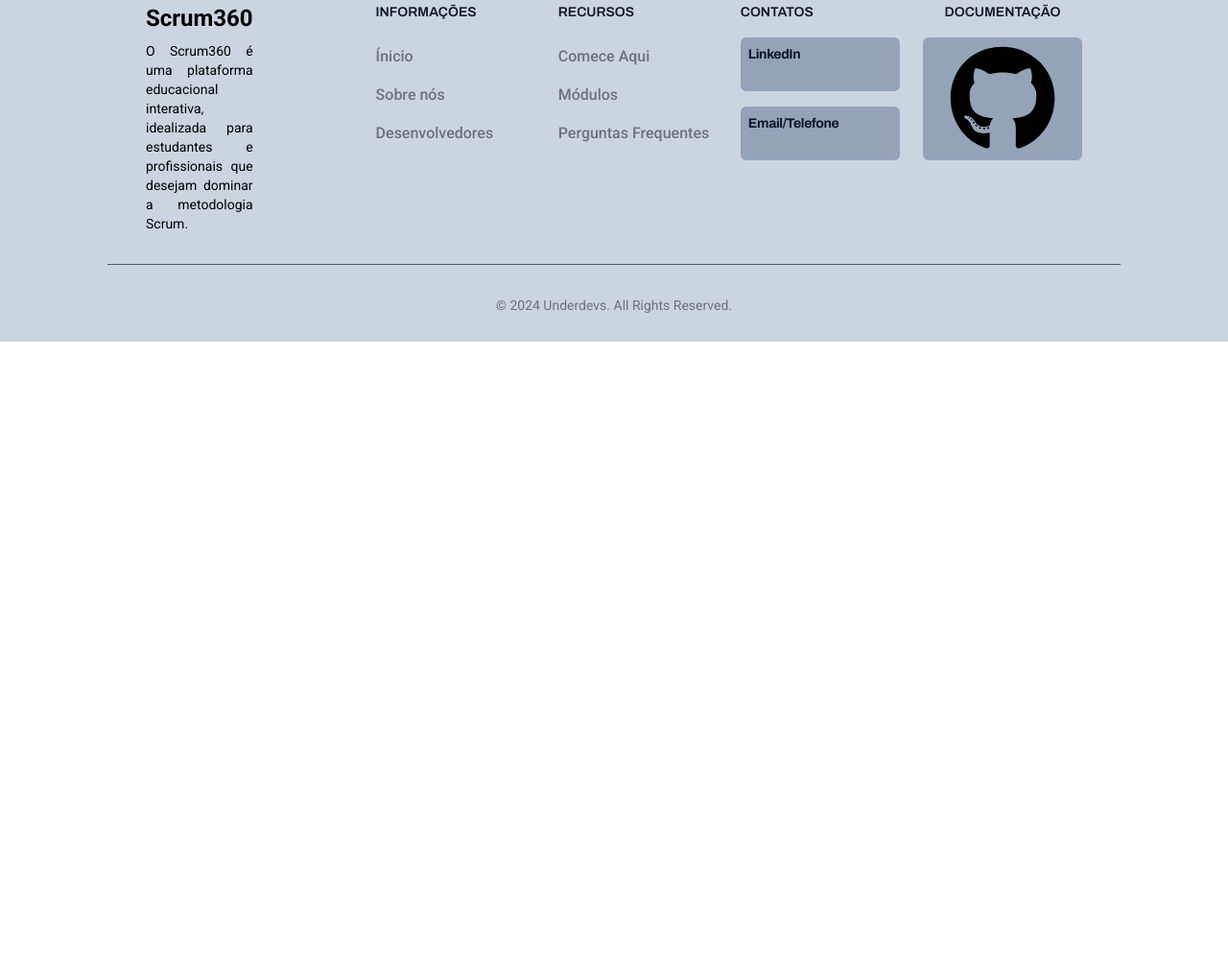
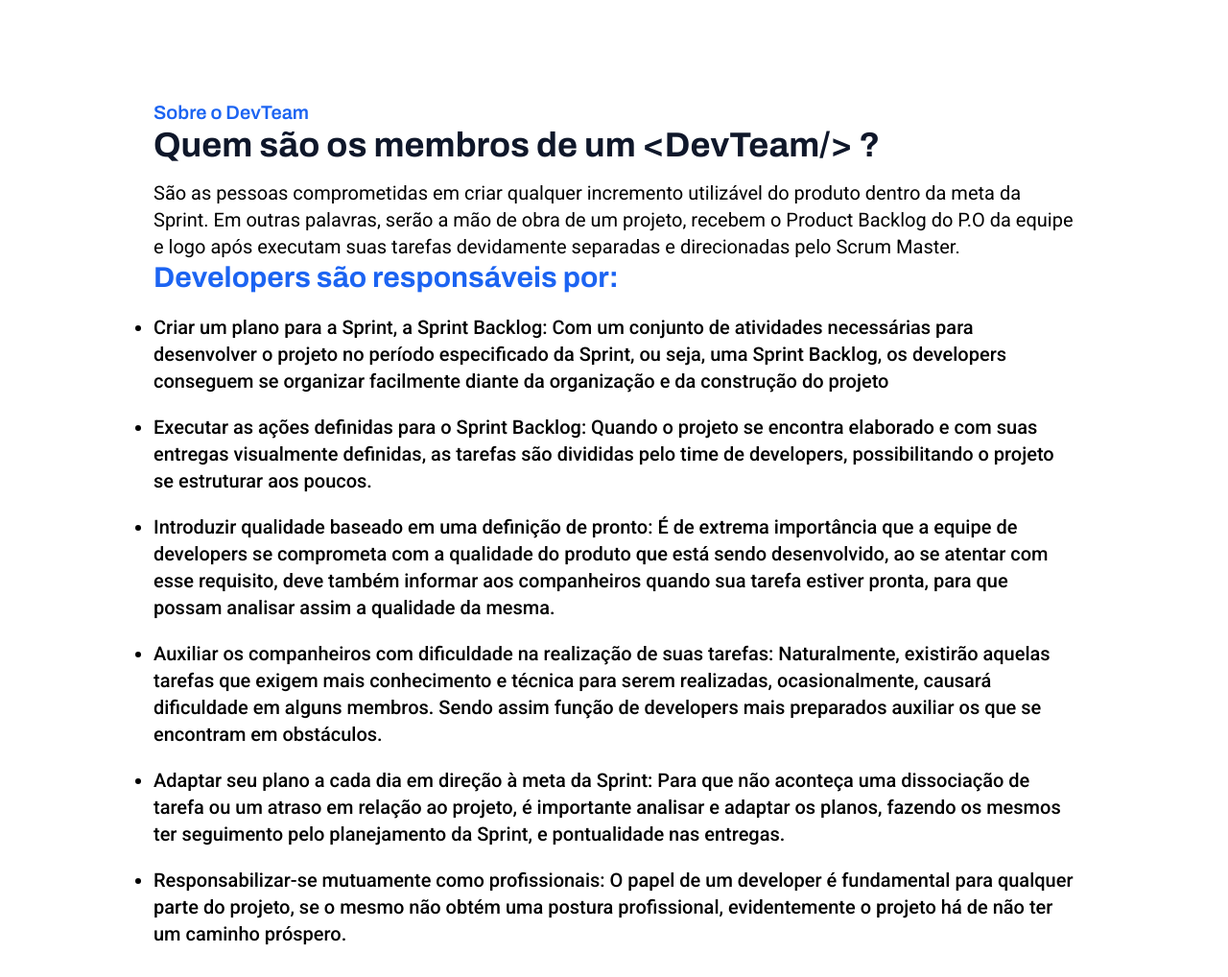
Before and after one commit to davihelisson/FATEC-API-Under_Devs, a website: page src/DevTeamTail.html in a window 1280 px wide. Shown: the part 834-1852 px from the top of the page at 96% size. Before the commit the page ends 1190 px from the top, so only its background shows below. Drawn offline with nearby package versions, Linux system fonts and the light colour scheme.

Commit message:
Att do conteudo DevTeam + Funcionalidade Botoes Inicio e Comece Aqui

```diff
--- a/src/DevTeamTail.html
+++ b/src/DevTeamTail.html
@@ -6,7 +6,13 @@
     <title>Dev Team</title>
     <link href="./output.css" rel="stylesheet">
     <link href="https://cdn.jsdelivr.net/npm/flowbite@2.5.2/dist/flowbite.min.css" rel="stylesheet" />
+    <style>
+        html {
+          scroll-behavior: smooth;
+        }
+      </style>
 </head>
+<div id="section2"></div>
 <body class="flex flex-col min-w-fit min-h-screen box-border max-w-screen-xl w-screen">
 <!-- Cabeçalho da página -->
 <nav class="flex-auto bg-slate-100 w-screen sticky z-20 top-0 start-0 text-slate-900 shadow-xl border-b border-slate-400">
@@ -17,7 +23,7 @@
         </div>
         <div class="flex-auto">
             <ul class="flex flex-row gap-4 justify-around">
-                <a href="#">
+                <a href="/src/index.html">
                     <li class="h-14 w-20 px-2 flex items-center justify-center hover:bg-slate-900 hover:text-white">
                         Home
                     </li>
@@ -74,16 +80,54 @@
         </h1>
         <p class="mt-4 text-lg font-light text-gray-200">Um guia completo sobre o funcionamento da equipe de desenvolvimento.</p>
         <div class="flex flex-row justify-evenly w-full pt-8 mx-6 lg:justify-center lg:gap-6">
-            <a href="" class="px-4 py-2 rounded-lg font-medium text-white bg-gradient-to-r from-blue-500 via-blue-600 to-blue-700 hover:bg-gradient-to-br">Comece Aqui</a>
-            <a href="" class="px-4 py-2 rounded-lg text-white border flex gap-2 items-center">
-                Saiba Mais
-                <svg class="w-4 h-4 text-white" aria-hidden="true" xmlns="http://www.w3.org/2000/svg" fill="none" viewBox="0 0 14 10">
+            <a href="#section1" class="px-4 py-2 rounded-lg font-medium text-white bg-gradient-to-r from-blue-500 via-blue-600 to-blue-700 hover:bg-gradient-to-br">Comece Aqui</a>
                     <path stroke="currentColor" stroke-linecap="round" stroke-linejoin="round" stroke-width="2" d="M1 5h12m0 0L9 1m4 4L9 9"></path>
                 </svg>
             </a>
         </div>
     </div>
 </section>
+
+    <!--MainContent-->
+    <div id="section1"></div>
+    <main class="flex-auto flex flex-col items-center justify-center w-full px-24 gap-0 mb-24 lg:py-0 lg:gap-4">
+        <div class="flex-auto flex justify-between items-center w-full gap-32 px-16 pt-32 lg:flex-nowrap md:flex-wrap">
+            <div class="flex-auto">
+                <h2 class="text-xl font-semibold text-blue-600">
+                    Sobre o DevTeam
+                </h2>
+                <h1 class='text-4xl text-slate-900 font-bold mb-4'>
+                    Quem são os membros de um &lt;DevTeam/&gt; ?
+                </h1>
+                <p class="text-black text-xl ">
+                    São as pessoas comprometidas em criar qualquer incremento utilizável do produto dentro da meta da Sprint. Em outras palavras, serão a mão de obra de um projeto, recebem o Product Backlog do P.O da equipe e logo após executam suas tarefas devidamente separadas e direcionadas pelo Scrum Master.
+                </p>
+                    <h3 class = 'text-black text-3xl pt-20 font-bold text-blue-600'>Developers são responsáveis por:</h3>
+             <div class="flex flex-col justify-between h-100">
+                <ul class="list-disc font-medium pt-5 text-xl space-y-5">
+                    <li>
+                        Criar um plano para a Sprint, a Sprint Backlog: Com um conjunto de atividades necessárias para desenvolver o projeto no período especificado da Sprint, ou seja, uma Sprint Backlog, os developers conseguem se organizar facilmente diante da organização e da construção do projeto
+                    </li>
+                    <li>
+                        Executar as ações definidas para o Sprint Backlog: Quando o projeto se encontra elaborado e com suas entregas visualmente definidas, as tarefas são divididas pelo time de developers, possibilitando o projeto se estruturar aos poucos.
+                    </li>
+                    <li>
+                        Introduzir qualidade baseado em uma definição de pronto: É de extrema importância que a equipe de developers se comprometa com a qualidade do produto que está sendo desenvolvido, ao se atentar com esse requisito, deve também informar aos companheiros quando sua tarefa estiver pronta, para que possam analisar assim a qualidade da mesma.
+                    </li>
+                    <li>
+                        Auxiliar os companheiros com dificuldade na realização de suas tarefas: Naturalmente, existirão aquelas tarefas que exigem mais conhecimento e técnica para serem realizadas, ocasionalmente, causará dificuldade em alguns membros. Sendo assim função de developers mais preparados auxiliar os que se encontram em obstáculos.
+                    </li>
+                    <li>
+                        Adaptar seu plano a cada dia em direção à meta da Sprint: Para que não aconteça uma dissociação de tarefa ou um atraso em relação ao projeto, é importante analisar e adaptar os planos, fazendo os mesmos ter seguimento pelo planejamento da Sprint, e pontualidade nas entregas.
+                    </li>
+                    <li>
+                        Responsabilizar-se mutuamente como profissionais: O papel de um developer é fundamental para qualquer parte do projeto, se o mesmo não obtém uma postura profissional, evidentemente o projeto há de não ter um caminho próspero.
+                    </li>
+                </ul>
+             </div>
+            </div>
+        </div>
+    </main>
 
 <!-- Rodapé da página -->
 <footer class="flex-none flex flex-col px-28 py-7 mt-auto w-full bg-slate-300">
@@ -97,7 +141,7 @@
                 <h2 class="mb-6 text-sm font-semibold text-slate-900 uppercase">Informações</h2>
                 <ul class="text-gray-500 font-medium">
                     <li class="mb-4">
-                        <a href="" class="hover:underline">Ínicio</a>
+                        <a href="#section2" class="hover:underline">Ínicio</a>
                     </li>
                     <li class="mb-4">
                         <a href="" class="hover:underline">Sobre nós</a>
```
